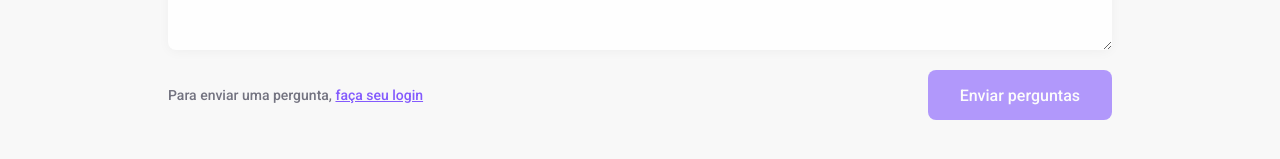
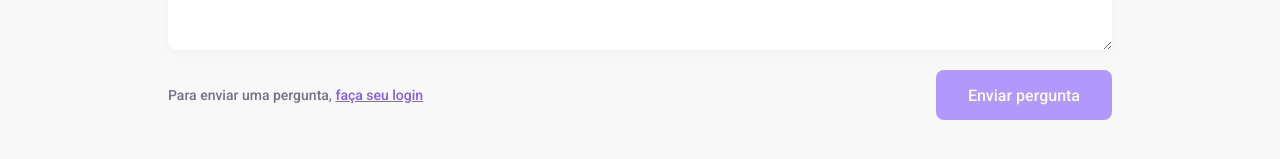
Before and after one commit to vitor-martinss/LetMeAsk, a React (Create React App) app in the folder LetMeAsk.Static/: page /rooms/1 in a window 1280 px wide. Shown: the part 303-462 px from the top of the page. Built offline with nearby package versions, Linux system fonts and the light colour scheme; no server answers; the database is empty.

Commit message:
FIX login error on room page

```diff
--- a/LetMeAsk.Static/src/pages/Room.tsx
+++ b/LetMeAsk.Static/src/pages/Room.tsx
@@ -19,11 +19,19 @@ type RoomParams = {
 
 
 export function Room() {
-	const { user } = useAuth()
+	const { user, signInWithGoogle } = useAuth()
 	const params = useParams<RoomParams>()
 	const [newsQuestion, setNewQuestion] = useState('')
 	const roomId = params.id
 	const {title, questions} = useRoom(roomId)
+
+	async function handleLogin() {
+		if (!user) {
+			await signInWithGoogle()
+		}
+
+		toast.success('O seu login foi um sucesso! Agora você ja pode escrever uma pergunta.')
+	}
 
 	async function handleSendQuestion(event: FormEvent) {
 		event.preventDefault()
@@ -92,11 +100,18 @@ export function Room() {
 									<span>{user.name}</span>
 								</div>
 							) : (
-								<span>Para enviar uma pergunta, <button>faça seu login</button></span>
+								<span>Para enviar uma pergunta,&nbsp;
+									<button
+										type='button'
+										onClick={handleLogin}
+									>
+										faça seu login
+									</button>
+								</span>
 							)
 						}
 
-						<Button type='submit' disabled={!user}>Enviar perguntas</Button>
+						<Button type='submit' disabled={!user}>Enviar pergunta</Button>
 					</div>
 				</form>
 				<div className="question-list">
```
